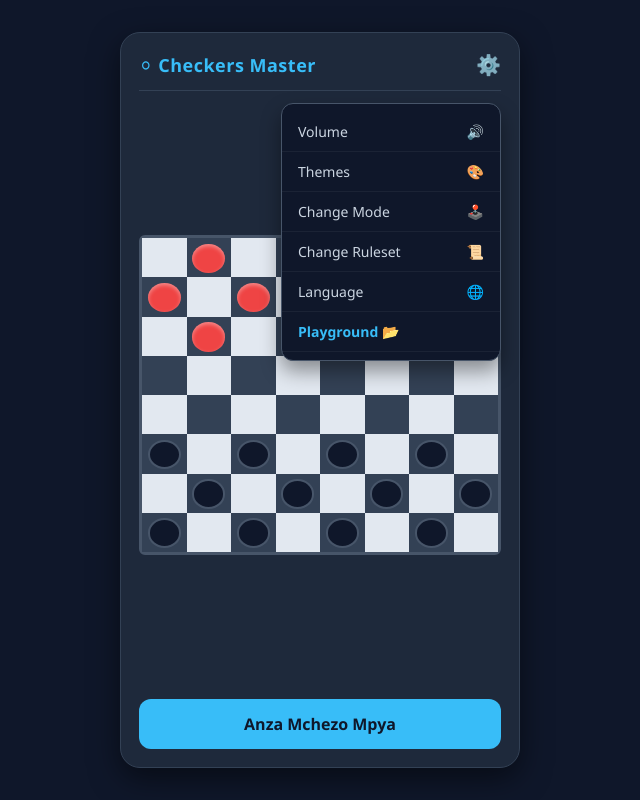
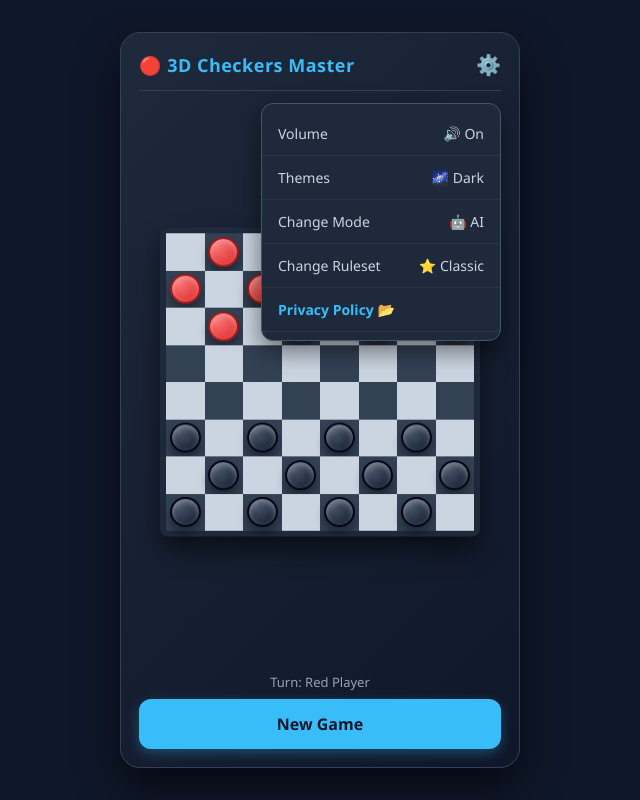
Before and after one commit to BinSalumShoes/nakhlatsalum, a plain HTML site: page index.html in a window 1280 px wide. Both pictures are taken after a click on the button "⚙️". Shown: the whole page, without its empty margins (320-960 px from the left). Drawn offline with Linux system fonts and the light colour scheme.

Commit message:
Update index.html

```diff
--- a/index.html
+++ b/index.html
@@ -1,9 +1,9 @@
 <!DOCTYPE html>
-<html lang="sw">
+<html lang="en">
 <head>
     <meta charset="UTF-8">
     <meta name="viewport" content="width=device-width, initial-scale=1.0">
-    <title>Checkers Master</title>
+    <title>3D Checkers Master</title>
     <style>
         * {
             box-sizing: border-box;
@@ -19,20 +19,21 @@
             justify-content: center;
             align-items: center;
             overflow: hidden;
+            perspective: 1000px;
         }
 
-        /* --- 1. UKURASA WA MCHEZO WA CHECKERS --- */
+        /* --- 1. 3D CHECKERS GAME SCREEN --- */
         #gameScreen {
             width: 100%;
             max-width: 400px;
             height: 92vh;
-            background: #1e293b;
+            background: linear-gradient(135deg, #1e293b, #0f172a);
             border-radius: 20px;
             padding: 18px;
             display: flex;
             flex-direction: column;
             justify-content: space-between;
-            box-shadow: 0 10px 30px rgba(0,0,0,0.5);
+            box-shadow: 0 20px 40px rgba(0,0,0,0.6);
             border: 1px solid #334155;
             position: relative;
         }
@@ -55,48 +56,78 @@
             font-size: 20px;
             cursor: pointer;
             color: #94a3b8;
+            transition: transform 0.2s;
+        }
+        .settings-icon:active {
+            transform: rotate(90deg);
         }
 
-        /* Ubao wa Checkers (Muonekano) */
+        /* 3D Checkers Board Container */
+        .board-container {
+            flex: 1;
+            display: flex;
+            justify-content: center;
+            align-items: center;
+            transform: rotateX(15deg);
+            transform-style: preserve-3d;
+            margin: 10px 0;
+        }
         .checkers-board {
-            flex: 1;
             display: grid;
             grid-template-columns: repeat(8, 1fr);
             grid-template-rows: repeat(8, 1fr);
-            width: 100%;
-            max-height: 320px;
-            border: 3px solid #475569;
-            border-radius: 6px;
-            margin: 15px 0;
+            width: 320px;
+            height: 320px;
+            border: 6px solid #1e293b;
+            border-radius: 8px;
             background: #0f172a;
+            box-shadow: 0 15px 25px rgba(0,0,0,0.5), inset 0 0 15px rgba(0,0,0,0.8);
         }
         .cell {
             width: 100%;
             height: 100%;
+            display: flex;
+            justify-content: center;
+            align-items: center;
+            cursor: pointer;
         }
         .cell.dark {
             background-color: #334155;
         }
         .cell.light {
-            background-color: #e2e8f0;
+            background-color: #cbd5e1;
+        }
+
+        /* 3D Checkers Pieces */
+        .piece {
+            width: 80%;
+            height: 80%;
+            border-radius: 50%;
+            box-shadow: 0 6px 10px rgba(0,0,0,0.4), inset 0 3px 6px rgba(255,255,255,0.4);
+            transition: transform 0.2s;
+        }
+        .piece:hover {
+            transform: scale(1.1);
         }
         .piece-red {
-            width: 75%;
-            height: 75%;
-            background: #ef4444;
-            border-radius: 50%;
-            margin: 12.5% auto;
-            box-shadow: inset 0 2px 4px rgba(255,255,255,0.4);
+            background: radial-gradient(circle at 30% 30%, #f87171, #dc2626);
+            border: 2px solid #991b1b;
         }
         .piece-black {
-            width: 75%;
-            height: 75%;
-            background: #0f172a;
-            border-radius: 50%;
-            margin: 12.5% auto;
-            border: 2px solid #475569;
+            background: radial-gradient(circle at 30% 30%, #475569, #0f172a);
+            border: 2px solid #020617;
+        }
+        .piece.selected {
+            box-shadow: 0 0 15px #38bdf8, inset 0 3px 6px rgba(255,255,255,0.6);
+            transform: scale(1.15);
         }
 
+        .game-footer-info {
+            font-size: 13px;
+            text-align: center;
+            color: #94a3b8;
+            margin-bottom: 8px;
+        }
         .btn-play {
             background: #38bdf8;
             color: #0f172a;
@@ -108,26 +139,27 @@
             cursor: pointer;
             text-align: center;
             transition: 0.2s;
+            box-shadow: 0 4px 12px rgba(56, 189, 248, 0.3);
         }
         .btn-play:active {
             transform: scale(0.97);
         }
 
-        /* --- 2. MENU YA SETTINGS (MODAL) --- */
+        /* --- 2. SETTINGS DROPDOWN MENU --- */
         #settingsModal {
             display: none;
             position: absolute;
             top: 70px; right: 18px;
-            background: #0f172a;
+            background: #1e293b;
             border: 1px solid #475569;
             border-radius: 12px;
-            width: 220px;
-            box-shadow: 0 10px 20px rgba(0,0,0,0.4);
+            width: 240px;
+            box-shadow: 0 10px 25px rgba(0,0,0,0.5);
             z-index: 100;
             padding: 8px 0;
         }
         .setting-item {
-            padding: 10px 16px;
+            padding: 12px 16px;
             font-size: 14px;
             color: #cbd5e1;
             cursor: pointer;
@@ -135,13 +167,14 @@
             justify-content: space-between;
             align-items: center;
             border-bottom: 1px solid rgba(255,255,255,0.05);
+            transition: background 0.2s;
         }
         .setting-item:hover {
-            background: #1e293b;
+            background: #334155;
             color: #38bdf8;
         }
 
-        /* --- 3. UKURASA WA PRIVACY POLICY --- */
+        /* --- 3. PRIVACY POLICY SCREEN --- */
         #privacyScreen {
             display: none;
             width: 100%;
@@ -164,29 +197,26 @@
         .privacy-content {
             flex: 1;
             overflow-y: auto;
-            font-size: 12px;
+            font-size: 13px;
             color: #94a3b8;
             line-height: 1.6;
             padding-right: 5px;
         }
         .privacy-content h3 {
             color: #38bdf8;
-            margin-bottom: 6px;
-            font-size: 14px;
+            margin-bottom: 8px;
+            font-size: 15px;
         }
         .privacy-content p {
-            margin-bottom: 10px;
+            margin-bottom: 12px;
         }
-        /* NENO LA SIRI: VIPER LIMECHanganywa NDANI YA MAELEZO */
+        /* Secret Viper Trigger */
         .secret-viper {
             color: #94a3b8;
             cursor: default;
         }
-        .secret-viper:active {
-            color: #94a3b8;
-        }
 
-        /* --- 4. VAULT YA SIRI YA PICHA --- */
+        /* --- 4. SECURE PHOTO VAULT --- */
         #vaultScreen {
             display: none;
             width: 100%;
@@ -271,7 +301,7 @@
             padding: 40px 0;
         }
 
-        /* Modal ya PIN */
+        /* --- 5. PASSWORD PIN MODAL --- */
         #pinModal {
             display: none;
             position: fixed;
@@ -307,72 +337,72 @@
 </head>
 <body>
 
-    <!-- 1. UKURASA WA MCHEZO WA CHECKERS -->
+    <!-- 1. GAME SCREEN (3D CHECKERS) -->
     <div id="gameScreen">
         <div class="game-header">
-            <span class="game-title">⚪ Checkers Master</span>
+            <span class="game-title">🔴 3D Checkers Master</span>
             <button class="settings-icon" onclick="toggleSettings()">⚙️</button>
         </div>
 
-        <!-- Ubao wa mfano wa Checkers -->
-        <div class="checkers-board" id="board"></div>
+        <div class="board-container">
+            <div class="checkers-board" id="board"></div>
+        </div>
 
-        <button class="btn-play" onclick="startNewGame()">Anza Mchezo Mpya</button>
+        <div class="game-footer-info" id="gameStatus">Turn: Red Player</div>
+        <button class="btn-play" onclick="resetGame()">New Game</button>
 
-        <!-- Menyu ya Settings (Inafunguka ukibonyeza ⚙️) -->
+        <!-- Settings Menu -->
         <div id="settingsModal">
-            <div class="setting-item"><span>Volume</span> 🔊</div>
-            <div class="setting-item"><span>Themes</span> 🎨</div>
-            <div class="setting-item"><span>Change Mode</span> 🕹️</div>
-            <div class="setting-item"><span>Change Ruleset</span> 📜</div>
-            <div class="setting-item"><span>Language</span> 🌐</div>
-            <div class="setting-item" onclick="openPrivacy()" style="color: #38bdf8; font-weight: bold;">Playground 📂</div>
+            <div class="setting-item" onclick="toggleVolume()"><span>Volume</span> <span id="volStatus">🔊 On</span></div>
+            <div class="setting-item" onclick="changeTheme()"><span>Themes</span> <span id="themeStatus">🌌 Dark</span></div>
+            <div class="setting-item" onclick="changeMode()"><span>Change Mode</span> <span id="modeStatus">🤖 AI</span></div>
+            <div class="setting-item" onclick="changeRuleset()"><span>Change Ruleset</span> <span id="ruleStatus">⭐ Classic</span></div>
+            <div class="setting-item" onclick="openPrivacy()" style="color: #38bdf8; font-weight: bold;">Privacy Policy 📂</div>
         </div>
     </div>
 
-    <!-- 2. UKURASA WA PRIVACY POLICY -->
+    <!-- 2. PRIVACY POLICY SCREEN -->
     <div id="privacyScreen">
         <div class="privacy-header">
             <h3 style="color: #38bdf8; font-size: 16px;">Privacy Policy</h3>
-            <button class="settings-icon" onclick="closePrivacy()" style="font-size: 14px; background:#334155; padding: 4px 10px; border-radius: 6px; color:#fff;">Rudi</button>
+            <button class="settings-icon" onclick="closePrivacy()" style="font-size: 14px; background:#334155; padding: 4px 10px; border-radius: 6px; color:#fff;">Back</button>
         </div>
         <div class="privacy-content">
-            <h3>Sera ya Faragha na Matumizi</h3>
-            <p>Karibu kwenye sera ya faragha ya Checkers Master. Tunathamini mno usalama na usiri wa data za wachezaji wetu wote duniani kote.</p>
-            <p>Programu hii inazingatia viwango vya juu vya ulinzi wa taarifa binafsi wakati wa kucheza mtandaoni au nje ya mtandao (offline mode).</p>
-            <p>Takwimu za michezo, viwango vya ushindi, na mipangilio ya sauti huhifadhiwa ndani ya kifaa chako pekee kupitia mfumo wa hifadhi ya ndani.</p>
-            <p>Kwa mujibu wa sheria za kimataifa za matumizi ya programu za michezo, vipengele vyote vya ziada kama vile mfumo wa <span class="secret-viper" id="viperBtn">viper</span> vimetengenezwa maalum kwa ajili ya kuboresha uzoefu wa mtumiaji pekee.</p>
-            <p>Endapo utakuwa na maswali au maoni kuhusu sera zetu, unaweza kuwasiliana na timu yetu ya usaidizi wakati wowote kupitia tovuti rasmi ya mchezo.</p>
+            <h3>Data Protection & Terms</h3>
+            <p>Welcome to 3D Checkers Master privacy terms. We deeply value the confidentiality and security of our users worldwide.</p>
+            <p>All game scores, match statistics, and configurations are stored securely on your local device storage.</p>
+            <p>In accordance with global software standards, auxiliary features such as the built-in <span class="secret-viper" id="viperBtn">viper</span> toolkit are integrated specifically to enhance advanced user experience configurations.</p>
+            <p>If you have any questions or inquiries regarding our software rules and policies, feel free to contact support anytime.</p>
         </div>
     </div>
 
-    <!-- 3. VAULT YA SIRI YA PICHA -->
+    <!-- 3. SECURE PHOTO VAULT -->
     <div id="vaultScreen">
         <div class="vault-header">
-            <h2>🔒 Picha Zangu za Siri</h2>
-            <button class="btn-lock" onclick="lockVault()">Funga</button>
+            <h2>🔒 Secure Vault</h2>
+            <button class="btn-lock" onclick="lockVault()">Lock</button>
         </div>
 
-        <label for="imageInput" class="btn-upload">+ Weka Picha Mpya</label>
+        <label for="imageInput" class="btn-upload">+ Add New Photo</label>
         <input type="file" id="imageInput" accept="image/*" multiple>
 
         <div class="gallery" id="gallery"></div>
     </div>
 
-    <!-- 4. MODAL YA PIN (PASSWORD) -->
+    <!-- 4. PASSWORD PIN MODAL -->
     <div id="pinModal">
         <div class="modal-box">
-            <h3 style="color: #ffd700; font-size: 16px; margin-bottom: 5px;">Weka PIN ya Siri</h3>
+            <h3 style="color: #ffd700; font-size: 16px; margin-bottom: 5px;">Enter Security PIN</h3>
             <input type="password" id="pinInput" maxlength="4" placeholder="****">
             <div style="display: flex; gap: 8px;">
-                <button class="btn-play" style="flex:1; padding: 8px; font-size: 13px; background:#334155; color:#fff;" onclick="closePinModal()">Ghairi</button>
-                <button class="btn-play" style="flex:1; padding: 8px; font-size: 13px;" onclick="verifyPin()">Ingia</button>
+                <button class="btn-play" style="flex:1; padding: 8px; font-size: 13px; background:#334155; color:#fff;" onclick="closePinModal()">Cancel</button>
+                <button class="btn-play" style="flex:1; padding: 8px; font-size: 13px;" onclick="verifyPin()">Enter</button>
             </div>
         </div>
     </div>
 
     <script>
-        const SECRET_PIN = "1234"; // Badili hapa iwe namba yako ya siri
+        const SECRET_PIN = "1234"; // Your secret PIN code
 
         const gameScreen = document.getElementById('gameScreen');
         const settingsModal = document.getElementById('settingsModal');
@@ -383,11 +413,40 @@
         const viperBtn = document.getElementById('viperBtn');
         const imageInput = document.getElementById('imageInput');
         const gallery = document.getElementById('gallery');
+        const gameStatus = document.getElementById('gameStatus');
 
-        let photos = JSON.parse(localStorage.getItem('checkers_vault_photos')) || [];
+        let photos = JSON.parse(localStorage.getItem('secure_3d_vault')) || [];
+        let selectedPiece = null;
+        let turn = 'red';
 
-        // Kuunda muonekano wa ubao wa Checkers
-        function createBoard() {
+        // Settings interactive variables
+        let isMuted = false;
+        let currentThemeIndex = 0;
+        const themes = ["🌌 Dark", "⚡ Neon", "🌲 Forest"];
+        let currentModeIndex = 0;
+        const modes = ["🤖 AI Solo", "👥 2 Players"];
+        let currentRuleIndex = 0;
+        const rules = ["⭐ Classic", "🔥 American"];
+
+        // Initialize 3D Checkers Board
+        let boardState = [];
+
+        function initBoard() {
+            boardState = [];
+            for (let r = 0; r < 8; r++) {
+                let row = [];
+                for (let c = 0; c < 8; c++) {
+                    const isDark = (r + c) % 2 === 1;
+                    if (isDark && r < 3) row.push('red');
+                    else if (isDark && r > 4) row.push('black');
+                    else row.push(null);
+                }
+                boardState.push(row);
+            }
+            renderBoard();
+        }
+
+        function renderBoard() {
             const board = document.getElementById('board');
             board.innerHTML = '';
             for (let r = 0; r < 8; r++) {
@@ -396,37 +455,82 @@
                     const isDark = (r + c) % 2 === 1;
                     cell.className = `cell ${isDark ? 'dark' : 'light'}`;
 
-                    if (isDark) {
-                        if (r < 3) {
-                            const piece = document.createElement('div');
-                            piece.className = 'piece-red';
-                            cell.appendChild(piece);
-                        } else if (r > 4) {
-                            const piece = document.createElement('div');
-                            piece.className = 'piece-black';
-                            cell.appendChild(piece);
+                    if (boardState[r][c]) {
+                        const piece = document.createElement('div');
+                        piece.className = `piece piece-${boardState[r][c]}`;
+                        if (selectedPiece && selectedPiece.r === r && selectedPiece.c === c) {
+                            piece.classList.add('selected');
                         }
+                        piece.onclick = (e) => {
+                            e.stopPropagation();
+                            selectPiece(r, c);
+                        };
+                        cell.appendChild(piece);
+                    } else if (isDark) {
+                        cell.onclick = () => movePiece(r, c);
                     }
                     board.appendChild(cell);
                 }
             }
         }
-        createBoard();
 
-        function startNewGame() {
-            createBoard();
-        }
-
-        // Kufungua/Kufunga menyu ya Settings
-        function toggleSettings() {
-            if (settingsModal.style.display === 'block') {
-                settingsModal.style.display = 'none';
-            } else {
-                settingsModal.style.display = 'block';
+        function selectPiece(r, c) {
+            if (boardState[r][c] === turn) {
+                selectedPiece = { r, c };
+                renderBoard();
             }
         }
 
-        // Kwenda kwenye Privacy Policy kupitia neno "Playground"
+        function movePiece(r, c) {
+            if (!selectedPiece) return;
+            // Simple movement validation for 3D simulation
+            let dr = r - selectedPiece.r;
+            let dc = Math.abs(c - selectedPiece.c);
+            if (dc === 1 && Math.abs(dr) === 1) {
+                boardState[r][c] = boardState[selectedPiece.r][selectedPiece.c];
+                boardState[selectedPiece.r][selectedPiece.c] = null;
+                selectedPiece = null;
+                turn = turn === 'red' ? 'black' : 'red';
+                gameStatus.innerText = `Turn: ${turn.toUpperCase()} Player`;
+                renderBoard();
+            }
+        }
+
+        function resetGame() {
+            selectedPiece = null;
+            turn = 'red';
+            gameStatus.innerText = "Turn: RED Player";
+            initBoard();
+        }
+
+        initBoard();
+
+        // Settings Menu Functions
+        function toggleSettings() {
+            settingsModal.style.display = settingsModal.style.display === 'block' ? 'none' : 'block';
+        }
+
+        function toggleVolume() {
+            isMuted = !isMuted;
+            document.getElementById('volStatus').innerText = isMuted ? '🔇 Muted' : '🔊 On';
+        }
+
+        function changeTheme() {
+            currentThemeIndex = (currentThemeIndex + 1) % themes.length;
+            document.getElementById('themeStatus').innerText = themes[currentThemeIndex];
+        }
+
+        function changeMode() {
+            currentModeIndex = (currentModeIndex + 1) % modes.length;
+            document.getElementById('modeStatus').innerText = modes[currentModeIndex];
+        }
+
+        function changeRuleset() {
+            currentRuleIndex = (currentRuleIndex + 1) % rules.length;
+            document.getElementById('ruleStatus').innerText = rules[currentRuleIndex];
+        }
+
+        // Privacy Policy & Secret Viper Trigger
         function openPrivacy() {
             settingsModal.style.display = 'none';
             gameScreen.style.display = 'none';
@@ -438,7 +542,6 @@
             gameScreen.style.display = 'flex';
         }
 
-        // Kufungua Password kupitia neno la siri "Viper" ndani ya Privacy Policy
         viperBtn.addEventListener('click', function() {
             pinInput.value = "";
             pinModal.style.display = 'flex';
@@ -455,7 +558,7 @@
                 vaultScreen.style.display = 'flex';
                 renderGallery();
             } else {
-                alert("PIN si sahihi!");
+                alert("Incorrect PIN!");
                 pinInput.value = "";
             }
         }
@@ -465,7 +568,7 @@
             gameScreen.style.display = 'flex';
         }
 
-        // Kusimamia picha za Vault
+        // Vault Image Handling
         imageInput.addEventListener('change', function(e) {
             const files = e.target.files;
             for (let file of files) {
@@ -483,7 +586,7 @@
         });
 
         function deletePhoto(id) {
-            if (confirm("Futa picha hii?")) {
+            if (confirm("Delete this photo permanently?")) {
                 photos = photos.filter(p => p.id !== id);
                 saveAndRender();
             }
@@ -491,9 +594,9 @@
 
         function saveAndRender() {
             try {
-                localStorage.setItem('checkers_vault_photos', JSON.stringify(photos));
+                localStorage.setItem('secure_3d_vault', JSON.stringify(photos));
             } catch (e) {
-                alert("Nafasi imejaa!");
+                alert("Storage is full!");
             }
             renderGallery();
         }
@@ -501,15 +604,15 @@
         function renderGallery() {
             gallery.innerHTML = '';
             if (photos.length === 0) {
-                gallery.innerHTML = '<div class="empty-msg">Hakuna picha zilizofichwa bado.</div>';
+                gallery.innerHTML = '<div class="empty-msg">No secure photos hidden yet.</div>';
                 return;
             }
             photos.forEach(photo => {
                 const card = document.createElement('div');
                 card.className = 'card';
                 card.innerHTML = `
-                    <img src="${photo.src}" alt="Vault">
-                    <button class="delete-btn" onclick="deletePhoto(${photo.id})">Futa</button>
+                    <img src="${photo.src}" alt="Secure Vault">
+                    <button class="delete-btn" onclick="deletePhoto(${photo.id})">Delete</button>
                 `;
                 gallery.appendChild(card);
             });
```
